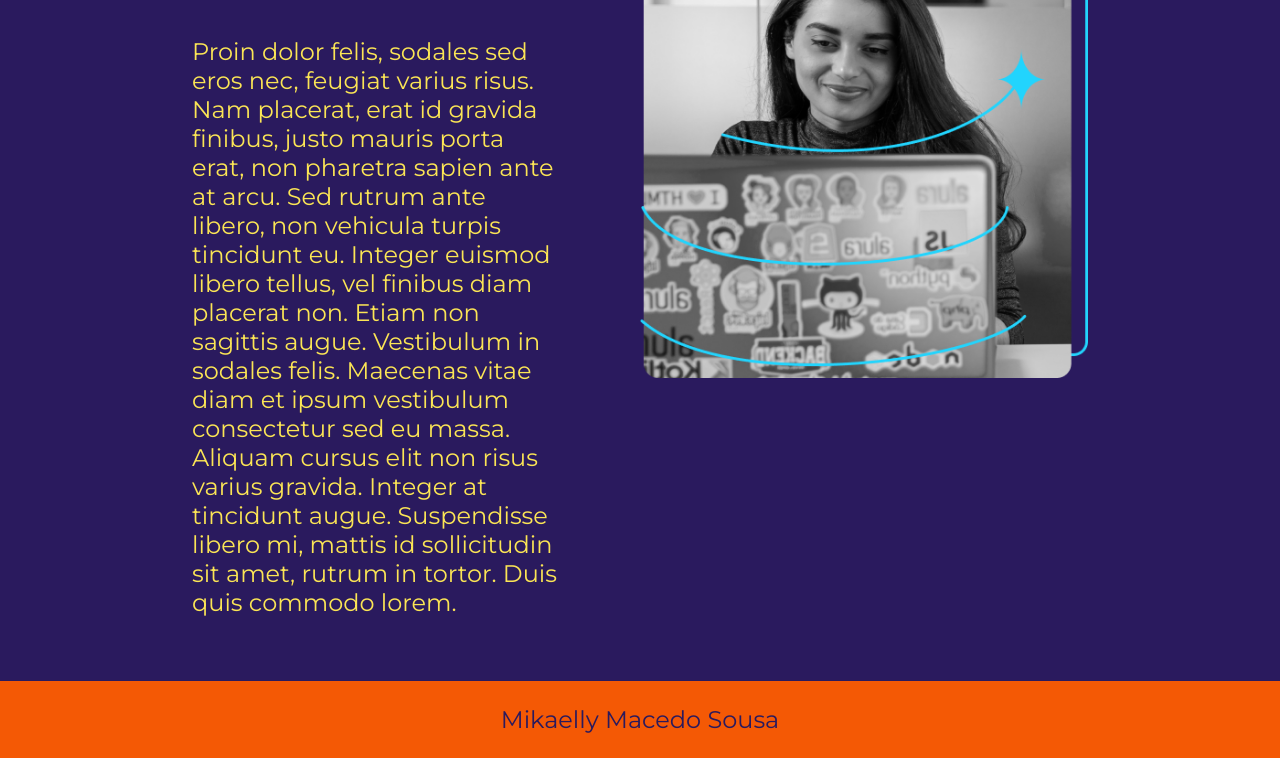
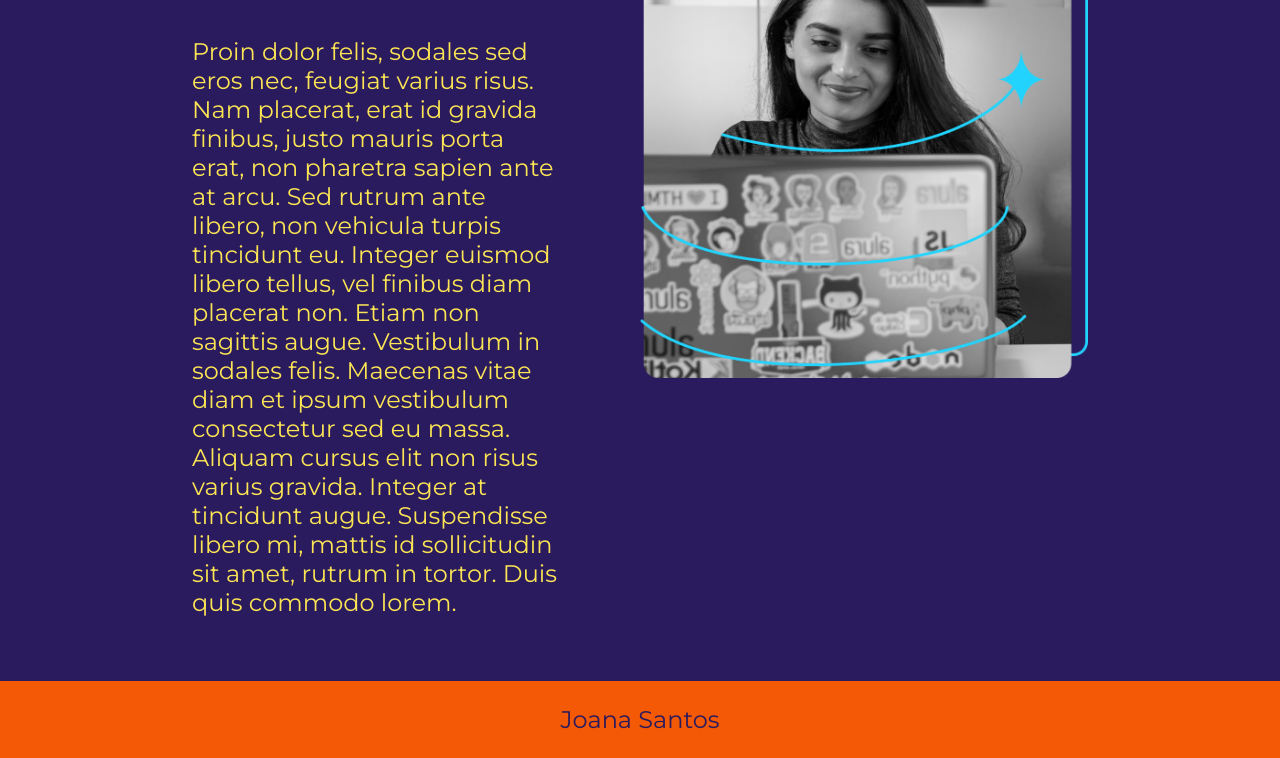
Before and after one commit to CodeHyder/portifolio-estudo-alura, a plain HTML site: page about.html in a window 1280 px wide. Shown: the part 497-1255 px from the top of the page. Drawn offline with nearby package versions, Linux system fonts and the light colour scheme.

Commit message:
Update about.html

```diff
--- a/about.html
+++ b/about.html
@@ -23,6 +23,6 @@
         </section>
         <img class="container__imagem" src="./assets/Imagem.png" alt="foto da Joana Santos programando">
     </main>
-    <footer class="rodape"><p>Mikaelly Macedo Sousa</p></footer>
+    <footer class="rodape"><p>Joana Santos</p></footer>
 </body>
 </html>
```
